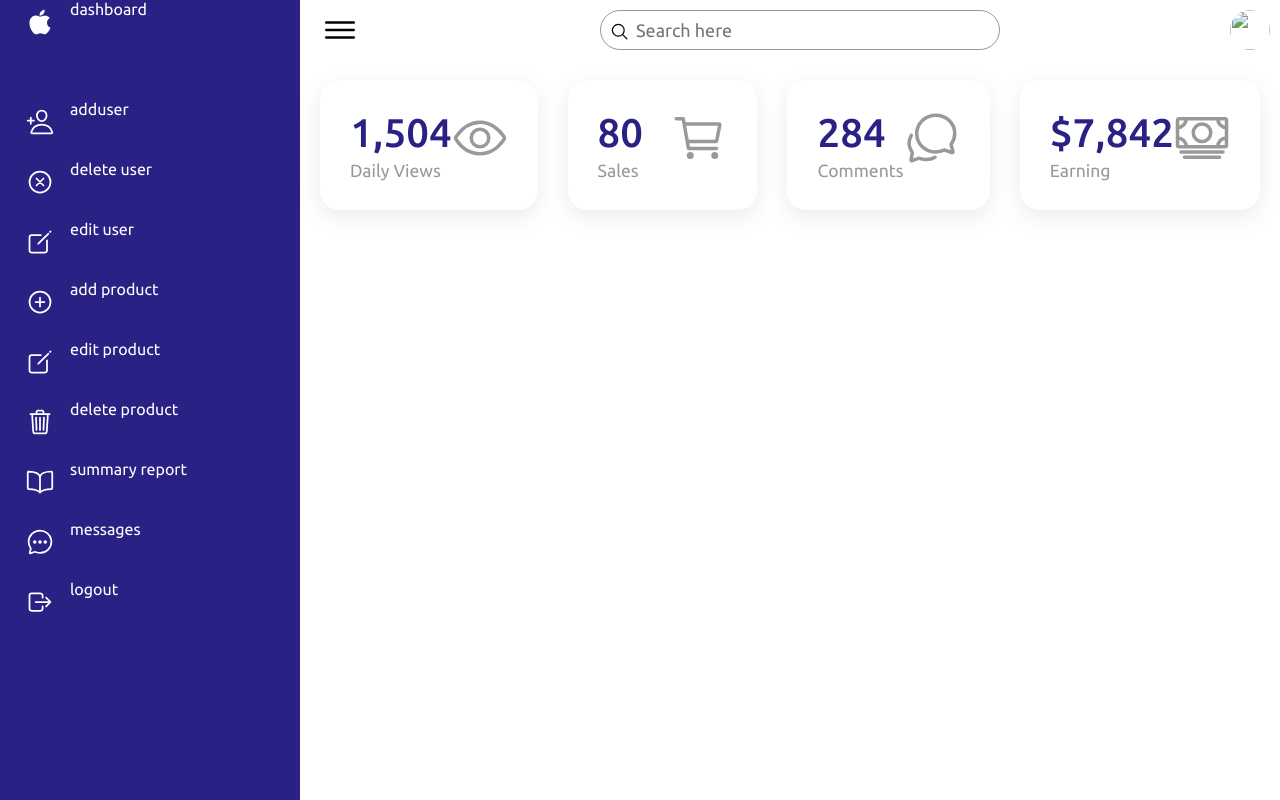
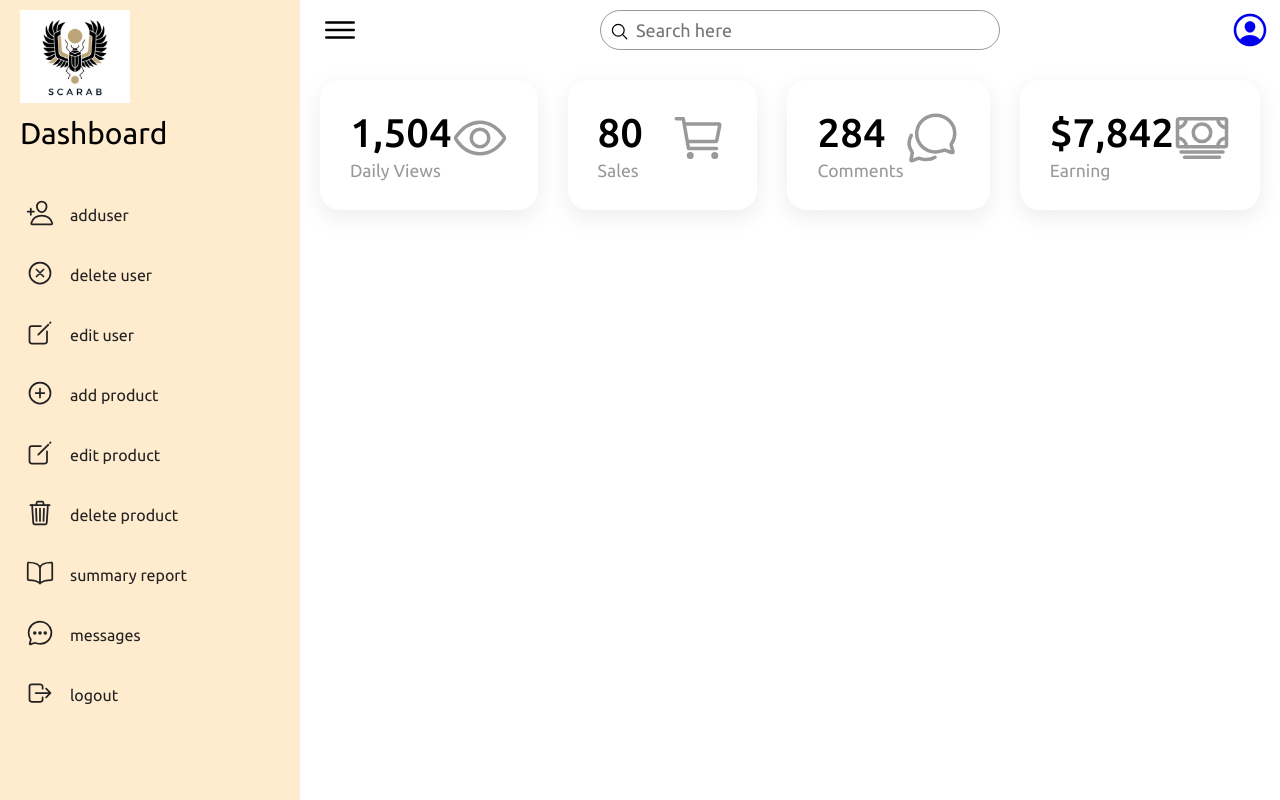
Before and after one commit to ahmed9949/Project.E.commerce.github., a plain HTML site: page db.html in a window 1280 px wide. Drawn offline with nearby package versions, Linux system fonts and the light colour scheme; a script that the page names is missing.

Commit message:
color changed only in dashboard

```diff
--- a/db.css
+++ b/db.css
@@ -8,8 +8,8 @@
   }
 
   :root {
-      --blue: #2a2185;
-      --white: #fff;
+      --blue:blanchedalmond;
+      --white: white;
       --gray: #f5f5f5;
       --balck1: #222;
       --black2: #999;
@@ -25,6 +25,16 @@
   .container {
       position: relative;
       width: 100%;
+
+  }
+
+  .title{
+padding: 10px;
+font-size: 30px;
+  }
+
+  .tittle{
+    margin-top:15px ;
 
   }
 
@@ -68,6 +78,7 @@
   .navigation ul li:hover,
   .navigation ul li .hovered {
       background-color: var(--white);
+      color:black;
 
   }
 
@@ -77,12 +88,13 @@
       width: 100%;
       display: flex;
       text-decoration: none;
-      color: var(--white);
+      color: var(--balck1);
   }
 
   .navigation ul li :hover a,
   .navigation ul li .hoverd a {
       color: var(--blue);
+      background-color: black;
 
   }
 
@@ -137,6 +149,9 @@
   pointer-events: none;
 }
 
+.img-logo{
+  padding: 10px;
+}
 
 .main {
     position: absolute;
@@ -202,6 +217,7 @@
 
   .user {
     position: relative;
+    font-size: 40px;
     width: 40px;
     height: 40px;
     border-radius: 50%;
@@ -209,14 +225,14 @@
     cursor: pointer;
   }
 
-  .user img {
+  /* .user img {
     position: absolute;
     top: 0;
     left: 0;
     width: 100%;
     height: 100%;
     object-fit: cover;
-  }
+  } */
 
 
 .cardBox {
@@ -226,11 +242,13 @@
     display: grid;
     grid-template-columns: repeat(4, 1fr);
     grid-gap: 30px;
+
   }
 
   .cardBox .card {
     position: relative;
     background: var(--white);
+
     padding: 30px;
     border-radius: 20px;
     display: flex;
@@ -243,7 +261,7 @@
     position: relative;
     font-weight: 500;
     font-size: 2.5rem;
-    color: var(--blue);
+    color:black;
   }
 
   .cardBox .card .cardName {
@@ -263,5 +281,5 @@
   .cardBox .card:hover .numbers,
   .cardBox .card:hover .cardName,
   .cardBox .card:hover .iconBx {
-    color: var(--white);
+    color:black;
   }
--- a/db.html
+++ b/db.html
@@ -14,9 +14,9 @@
         <div class="navigation ">
             <ul>
                 <li>
-                    <a href=""> <span class="icon"><ion-icon name="logo-apple"></ion-icon></span>
-                        <span class="tittle">dashboard</span>
-                    </a>
+                    <img class="img-logo" src="images\logo scarab.jpg" alt="logo" width="130px"><br>
+                        <span class="title">Dashboard</span>
+
                 </li>
                 <li>
                     <a href=""> <span class="icon"><ion-icon name="person-add-outline"></ion-icon></span>
@@ -59,7 +59,7 @@
                     </a>
                 </li>
                 <li>
-                    <a href=""> <span class="icon"><ion-icon name="log-out-outline"></ion-icon></span>
+                    <a href="homepage.html"> <span class="icon"><ion-icon name="log-out-outline"></ion-icon></span>
                         <span class="tittle">logout</span> </span>
                     </a>
                 </li>
@@ -81,7 +81,7 @@
             </div>
 
             <div class="user">
-                <img src="customer01.jpg" alt="">
+                <a href="profile"><ion-icon name="person-circle-outline"></ion-icon></a>
             </div>
         </div>
         <div class="cardBox">
```
